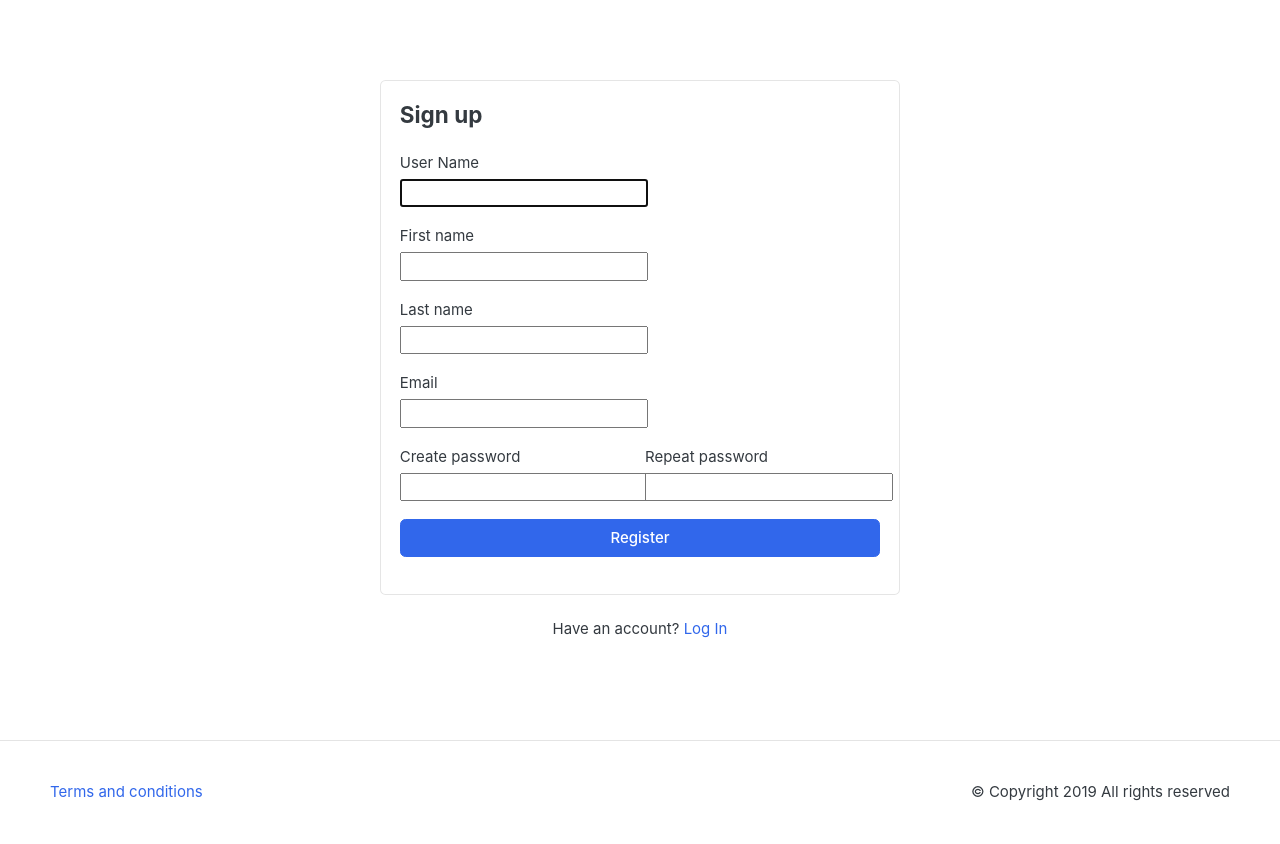
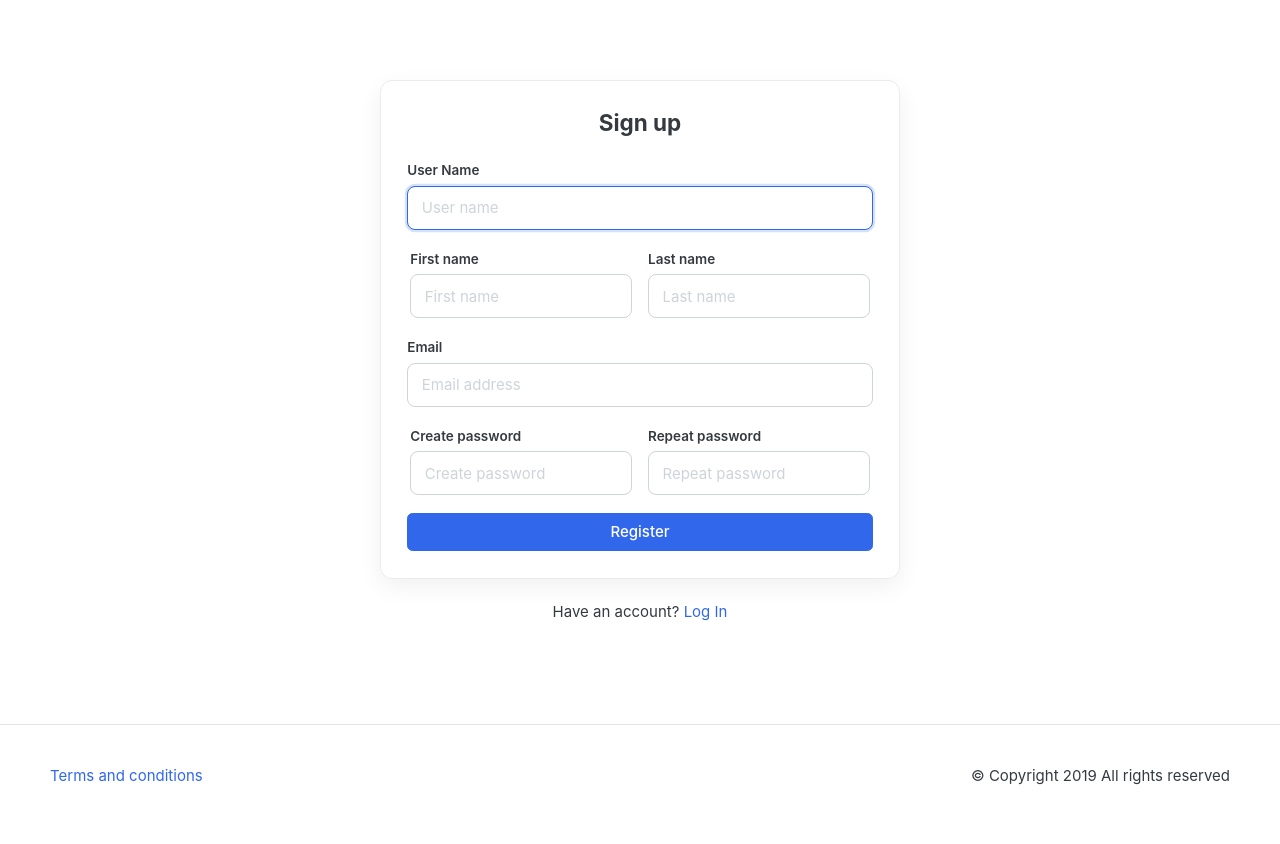
Before and after one commit to shahoraiar/DjangoMart, a Django app: page /account/register/ in a window 1280 px wide. Shown: the part 88-932 px from the top of the page. After the commit the page ends 873 px from the top, so only its background shows below. Run offline with Django 4.2, Linux system fonts and the light colour scheme; data comes from the database, SQL or seed files in the repository; both versions use the stored data as it was after the commit; some libraries are stand-ins or nearby versions; some web fonts are replaced.

Commit message:
Refactor authentication forms and templates for improved user experience
- Updated RegisterForm to include placeholders and CSS classes for better styling.
- Enhanced signin view to handle error messages and retain username input on failure.
- Improved HTML structure and styling in register and signin templates for consistency and clarity.
- Removed password validation settings in settings.py to allow any password.
- Adjusted .gitignore to exclude db.sqlite3-journal.

```diff
--- a/accounts/forms.py
+++ b/accounts/forms.py
@@ -1,7 +1,24 @@
 from django.contrib.auth.forms import UserCreationForm
 from django.contrib.auth.models import User
+
 
 class RegisterForm(UserCreationForm):
     class Meta:
         model = User
-        fields = ['username', 'first_name', 'last_name', 'email' ,'password1', 'password2']
+        fields = ['username', 'first_name', 'last_name', 'email', 'password1', 'password2']
+
+    def __init__(self, *args, **kwargs):
+        super().__init__(*args, **kwargs)
+        placeholders = {
+            'username': 'User name',
+            'first_name': 'First name',
+            'last_name': 'Last name',
+            'email': 'Email address',
+            'password1': 'Create password',
+            'password2': 'Repeat password',
+        }
+        for name, field in self.fields.items():
+            field.widget.attrs.update({
+                'class': 'form-control auth-input',
+                'placeholder': placeholders.get(name, ''),
+            })
--- a/accounts/templates/accounts/register.html
+++ b/accounts/templates/accounts/register.html
@@ -6,71 +6,116 @@
 
 <section class="section-content padding-y">
   <!-- ============================ COMPONENT REGISTER   ================================= -->
-  <div class="card mx-auto" style="max-width: 520px; margin-top: 40px">
+  <div class="mx-auto" style="max-width: 520px; margin-top: 40px">
+
+    {% if form.errors %}
+    <div class="alert alert-danger mb-3" role="alert">
+      <strong>Registration failed.</strong> Please fix the issues below:
+      <ul class="mb-0 mt-2 pl-3">
+        {% for field in form %}
+          {% for error in field.errors %}
+            <li>{{ field.label }}: {{ error }}</li>
+          {% endfor %}
+        {% endfor %}
+        {% for error in form.non_field_errors %}
+          <li>{{ error }}</li>
+        {% endfor %}
+      </ul>
+    </div>
+    {% endif %}
+
+    <div class="card">
       <article class="card-body">
-      <header class="mb-4"><h4 class="card-title">Sign up</h4></header>
-      <form method="POST">
+        <header class="mb-4 text-center">
+          <h4 class="card-title mb-0">Sign up</h4>
+        </header>
+        <form method="POST" novalidate>
           {% csrf_token %}
-        <div class="form-row">
-          <div class="col form-group">
-            <label>User Name</label>
-            <br/>
-            {{form.username}}
-          </div>
+
+          <div class="form-group">
+            <label for="{{ form.username.id_for_label }}">User Name</label>
+            {{ form.username }}
           </div>
 
           <div class="form-row">
             <div class="col form-group">
-            <label>First name</label>
-            <br/>
+              <label for="{{ form.first_name.id_for_label }}">First name</label>
               {{ form.first_name }}
             </div>
-          <!-- form-group end.// -->
             <div class="col form-group">
-            <label>Last name</label>
-            <br/>
-            {{form.last_name}}
+              <label for="{{ form.last_name.id_for_label }}">Last name</label>
+              {{ form.last_name }}
             </div>
-          <!-- form-group end.// -->
           </div>
-        <!-- form-row end.// -->
 
           <div class="form-group">
-          <label>Email</label>
-          <br/>
-            {{form.email}}
+            <label for="{{ form.email.id_for_label }}">Email</label>
+            {{ form.email }}
           </div>
-        <!-- form-group end.// -->
 
           <div class="form-row">
             <div class="form-group col-md-6">
-            <label>Create password</label>
-            <br/>
-            {{form.password1}}
+              <label for="{{ form.password1.id_for_label }}">Create password</label>
+              {{ form.password1 }}
             </div>
-          <!-- form-group end.// -->
             <div class="form-group col-md-6">
-            <label>Repeat password</label>
-            <br/>
-            {{form.password2}}
+              <label for="{{ form.password2.id_for_label }}">Repeat password</label>
+              {{ form.password2 }}
             </div>
-          <!-- form-group end.// -->
           </div>
 
-        <div class="form-group">
+          <div class="form-group mb-0">
             <button type="submit" class="btn btn-primary btn-block">
               Register
             </button>
           </div>
-        <!-- form-group// -->
         </form>
       </article>
-    <!-- card-body.// -->
     </div>
-  <!-- card .// -->
+  </div>
+
   <p class="text-center mt-4">Have an account? <a href="{% url 'signin' %}">Log In</a></p>
   <br /><br />
   <!-- ============================ COMPONENT REGISTER  END.// ================================= -->
 </section>
 
+<style>
+  .auth-input {
+    height: 44px;
+    border-radius: 8px;
+    border: 1px solid #ced4da;
+    padding: 0.55rem 0.9rem;
+    transition: border-color 0.15s ease, box-shadow 0.15s ease;
+  }
+
+  .auth-input:focus {
+    border-color: #3167eb;
+    box-shadow: 0 0 0 0.15rem rgba(49, 103, 235, 0.2);
+    outline: 0;
+  }
+
+  .card {
+    border-radius: 12px;
+    border: 1px solid #e9ecef;
+    box-shadow: 0 8px 24px rgba(16, 24, 40, 0.06);
+  }
+
+  .card-body {
+    padding: 1.75rem;
+  }
+
+  .form-group label {
+    font-weight: 600;
+    font-size: 0.9rem;
+    color: #343a40;
+    margin-bottom: 0.35rem;
+  }
+
+  .form-row > .col,
+  .form-row > [class*="col-"] {
+    padding-right: 8px;
+    padding-left: 8px;
+  }
+</style>
+
 {% endblock navbar %}
--- a/accounts/views.py
+++ b/accounts/views.py
@@ -18,13 +18,15 @@ def profile(request) :
     return render(request , 'accounts/dashboard.html')
 
 def signin(request):
+    error = None
+    username = ''
+
     if request.method == 'POST':
-        user_name = request.POST.get('username')
-        password = request.POST.get('password')
-        user = authenticate(username=user_name, password=password)
+        username = request.POST.get('username', '').strip()
+        password = request.POST.get('password', '')
+        user = authenticate(username=username, password=password)
 
         if user is not None:
-            # Login successful
             if not request.session.session_key:
                 request.session.create()
             session_id = request.session.session_key
@@ -44,11 +46,13 @@ def signin(request):
 
             login(request, user)
             return redirect('cart')
-        else:
-            # Login failed, redirect to 'register'
-            return redirect('register')  # Make sure to replace 'register' with your actual URL name
 
-    return render(request, 'accounts/signin.html')
+        error = 'Invalid username or password. Please try again.'
+
+    return render(request, 'accounts/signin.html', {
+        'error': error,
+        'username': username,
+    })
 
 def user_logout(request) :
     logout(request)
```
Also changed, not shown: Django_Mart/settings.py (+2 -14 lines), accounts/templates/accounts/signin.html (+44 -14 lines), db.sqlite3, 1 other file. Lines whose indentation alone changed are shown as unchanged.
